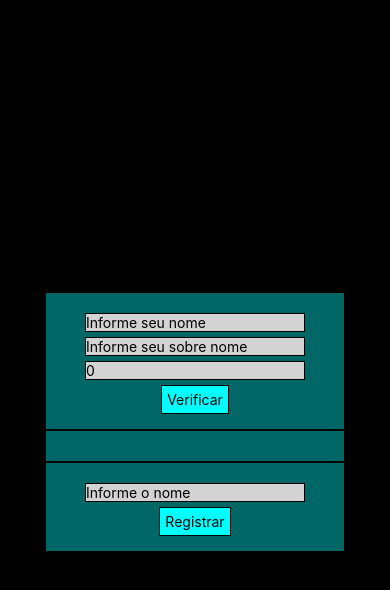
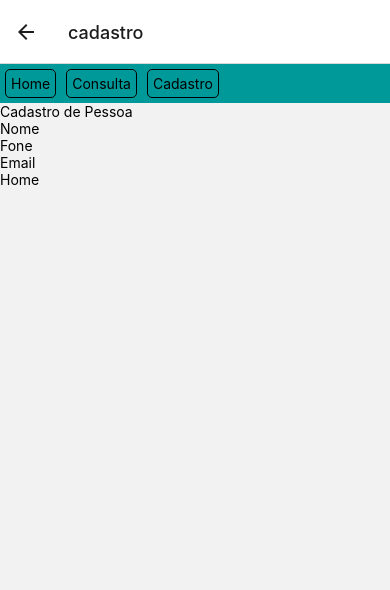
Before and after one commit to Heydran/HeyFront, a React Native app: screen /cadastro in a window 390 px wide. Shown: the top 590 px of the page. Built offline with nearby package versions, Linux system fonts and the light colour scheme.

Commit message:
aprendendo navegação e fazendo navbar

```diff
--- a/App.js
+++ b/App.js
@@ -1,4 +1,4 @@
-import app from "./Programas/exercicio2/App"
+import app from "./Programas/Navegacao/app"
 
 export default function App() {
     return (app())
--- /dev/null
+++ b/Programas/Navegacao/app.js
@@ -0,0 +1,37 @@
+import { StyleSheet } from "react-native"
+import Home from "./src/elements/home"
+import Consulta from "./src/elements/consulta"
+import Cadastro from "./src/elements/cadastro"
+import { NavigationContainer } from "@react-navigation/native"
+import { createNativeStackNavigator } from '@react-navigation/native-stack';
+import Edicao from "./src/elements/edicao"
+
+
+
+const Stack = createNativeStackNavigator();
+
+export default function App() {
+    return (
+        <NavigationContainer>
+            <Stack.Navigator>
+                <Stack.Screen
+                    name="home"
+                    component={Home}
+                    options={{ title: "?" }}
+                />
+                <Stack.Screen
+                    name="consulta"
+                    component={Consulta}
+                />
+                <Stack.Screen
+                    name="cadastro"
+                    component={Cadastro}
+                />
+                <Stack.Screen
+                    name="edicao"
+                    component={Edicao}
+                />
+            </Stack.Navigator>
+        </NavigationContainer>
+    )
+}
--- /dev/null
+++ b/Programas/Navegacao/src/elements/cadastro.js
@@ -0,0 +1,25 @@
+import { SafeAreaView, Text, TextInput, TouchableOpacity } from "react-native"
+import styles from "../static/styles"
+import NaviBar from "./naviBar"
+export default function Cadastro({ navigation, route }) {
+    return (
+        <SafeAreaView style={styles.mainContainer}>
+            <NaviBar
+                navigation={navigation}
+            />
+            <Text>Cadastro de Pessoa</Text>
+            <TextInput
+                placeholder="Nome " />
+            <TextInput
+                placeholder="Fone" />
+            <TextInput
+                placeholder="Email" />
+
+            <TouchableOpacity onPress={() =>
+                navigation.navigate('home')
+            }><Text>Home</Text>
+
+            </TouchableOpacity>
+        </SafeAreaView>
+    )
+}
--- /dev/null
+++ b/Programas/Navegacao/src/elements/consulta.js
@@ -0,0 +1,21 @@
+import { SafeAreaView, Text, TouchableOpacity } from "react-native"
+import styles from "../static/styles"
+import NaviBar from "./naviBar"
+export default function Consulta({ navigation, route }) {
+
+    return (
+        <SafeAreaView style={styles.mainContainer}>
+            <NaviBar
+                navigation={navigation}
+            />
+            <SafeAreaView style={styles.conteudoContainer}>
+                {route.params.pessoas.map((pessoa) => <TouchableOpacity
+                    style={styles.itensLista}
+                    onPress={() => navigation.navigate('edicao', {nome:pessoa})
+                    }><Text>{pessoa}</Text>
+
+                </TouchableOpacity>)}
+            </SafeAreaView>
+        </SafeAreaView>
+    )
+}
--- /dev/null
+++ b/Programas/Navegacao/src/elements/edicao.js
@@ -0,0 +1,21 @@
+import { SafeAreaView, Text, TouchableOpacity } from "react-native"
+import styles from "../static/styles"
+import NaviBar from "./naviBar"
+export default function Edicao({navigation, route}) {
+    return (
+        <SafeAreaView style={styles.mainContainer}>
+            <NaviBar
+                navigation={navigation}
+            />
+            <SafeAreaView style={styles.conteudoContainer}>
+
+            <Text>{route.params.nome}</Text>
+            <TouchableOpacity onPress={() =>
+                navigation.navigate('home')
+            }><Text>Home</Text>
+
+            </TouchableOpacity>
+            </SafeAreaView>
+        </SafeAreaView>
+    )
+}
--- /dev/null
+++ b/Programas/Navegacao/src/elements/home.js
@@ -0,0 +1,12 @@
+import { SafeAreaView, Text, TouchableOpacity } from "react-native"
+import styles from "../static/styles"
+import NaviBar from "./naviBar"
+export default function Home({ navigation }) {
+    return (
+        <SafeAreaView >
+            <NaviBar
+                navigation={navigation}
+            />
+        </SafeAreaView>
+    )
+}
--- /dev/null
+++ b/Programas/Navegacao/src/elements/naviBar.js
@@ -0,0 +1,29 @@
+import { useState } from "react"
+import { SafeAreaView, Text, TouchableOpacity } from "react-native"
+
+import styles from "../static/styles"
+export default function Home(props) {
+    const [pessoas, setPessoas] = useState(["pessoa 1", "pessoa 2", "pessoa 3", "pessoa 4", "pessoa 5", "pessoa 6", "pessoa 7"])
+    return (
+        <SafeAreaView style={styles.naviBar}>
+            <TouchableOpacity
+                style={styles.itensNaviBar}
+                onPress={() => props.navigation.navigate('home')
+                }><Text>Home</Text>
+
+            </TouchableOpacity>
+            <TouchableOpacity
+                style={styles.itensNaviBar}
+                onPress={() => props.navigation.navigate('consulta',{pessoas})
+                }><Text>Consulta</Text>
+
+            </TouchableOpacity>
+            <TouchableOpacity
+                style={styles.itensNaviBar}
+                onPress={() => props.navigation.navigate('cadastro',{setPessoas})
+                }><Text>Cadastro</Text>
+
+            </TouchableOpacity>
+        </SafeAreaView>
+    )
+}
--- /dev/null
+++ b/Programas/Navegacao/src/static/styles.js
@@ -0,0 +1,28 @@
+import { StyleSheet } from "react-native"
+const styles = StyleSheet.create({
+    mainContainer:{},
+    naviBar: {
+        flex: 1,
+        backgroundColor: '#099',
+        alignItems: 'center',
+        flexDirection: 'row',
+
+    },
+    itensNaviBar:{
+        margin: 5,
+        padding: 5,
+        borderWidth: 1,
+        borderRadius: 5,
+        borderColor: "#000",
+    },
+    conteudoContainer:{
+        marginTop:20,
+        marginLeft: 50
+
+    },
+    itensLista:{
+
+    }
+})
+
+export default styles
```
Also changed, not shown: package.json (+7 -3 lines), 1 other file (tests, documents, lock files or other folders).
